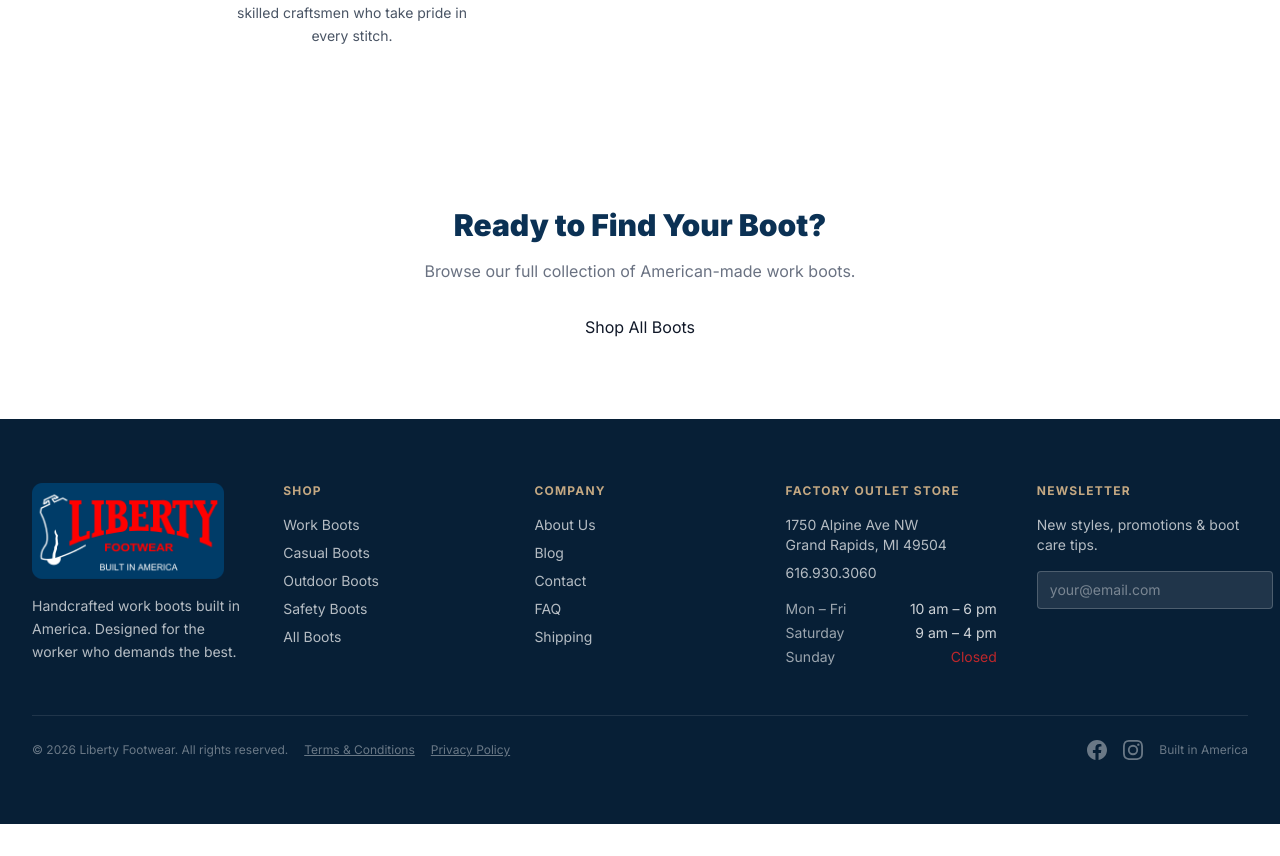
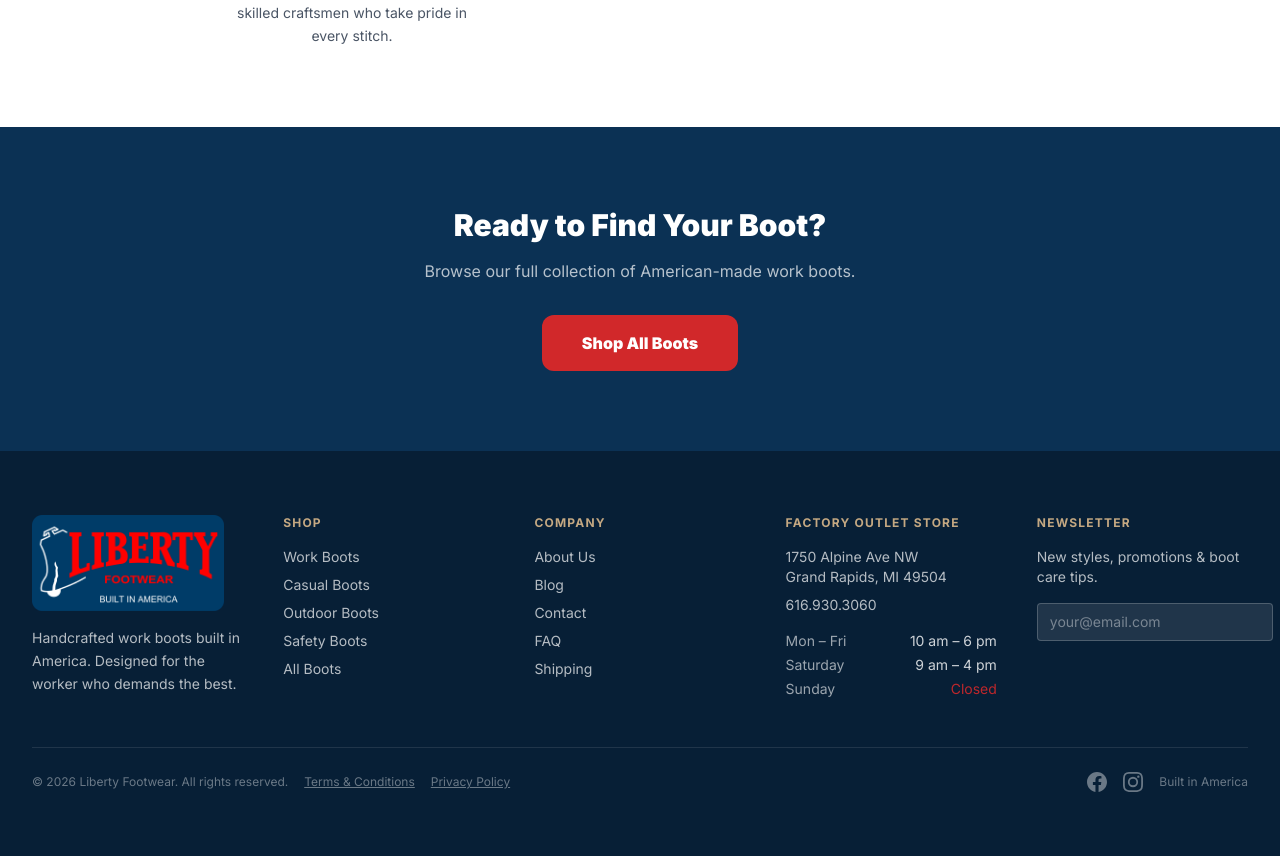
Before and after one commit to LibertyFootwear/liberty-footwear, a Next.js app: page /about in a window 1280 px wide. Shown: the part 3904-4760 px from the top of the page. Before the commit the page ends 4728 px from the top, so only its background shows below. Built offline with nearby package versions, Linux system fonts and the light colour scheme; no server answers.

Commit message:
About: navy background on CTA section to separate from Values

```diff
--- a/src/app/about/page.tsx
+++ b/src/app/about/page.tsx
@@ -267,10 +267,10 @@ export default function AboutPage() {
       </section>
 
       {/* CTA */}
-      <section className="py-20 text-center px-4">
-        <h2 className="text-3xl font-black text-navy mb-4">Ready to Find Your Boot?</h2>
-        <p className="text-gray-500 mb-8">Browse our full collection of American-made work boots.</p>
-        <Link href="/shop" className="btn-primary text-base px-10 py-4">Shop All Boots</Link>
+      <section className="bg-navy py-20 text-center px-4">
+        <h2 className="text-3xl font-black text-white mb-4">Ready to Find Your Boot?</h2>
+        <p className="text-white/70 mb-8">Browse our full collection of American-made work boots.</p>
+        <Link href="/shop" className="inline-block bg-red hover:bg-red-dark text-white font-black text-base px-10 py-4 rounded-xl transition">Shop All Boots</Link>
       </section>
     </div>
   );
```
